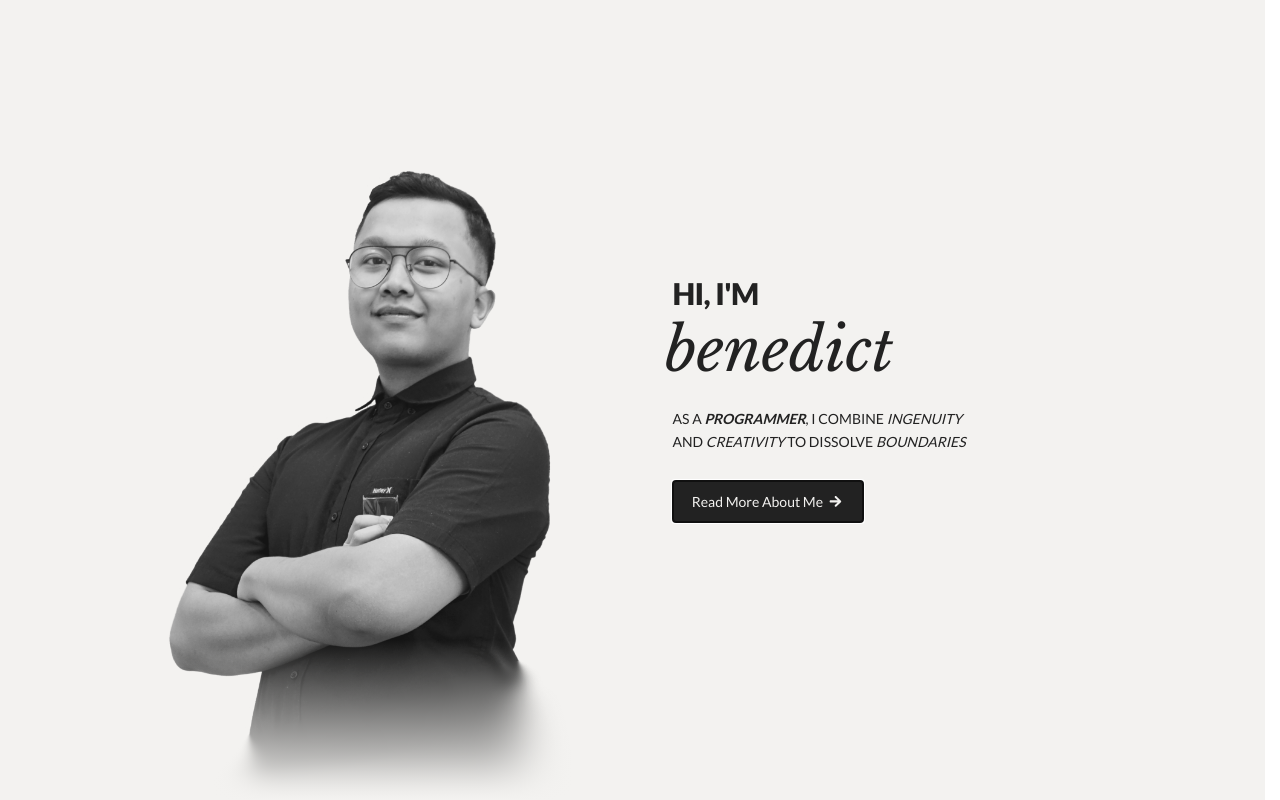
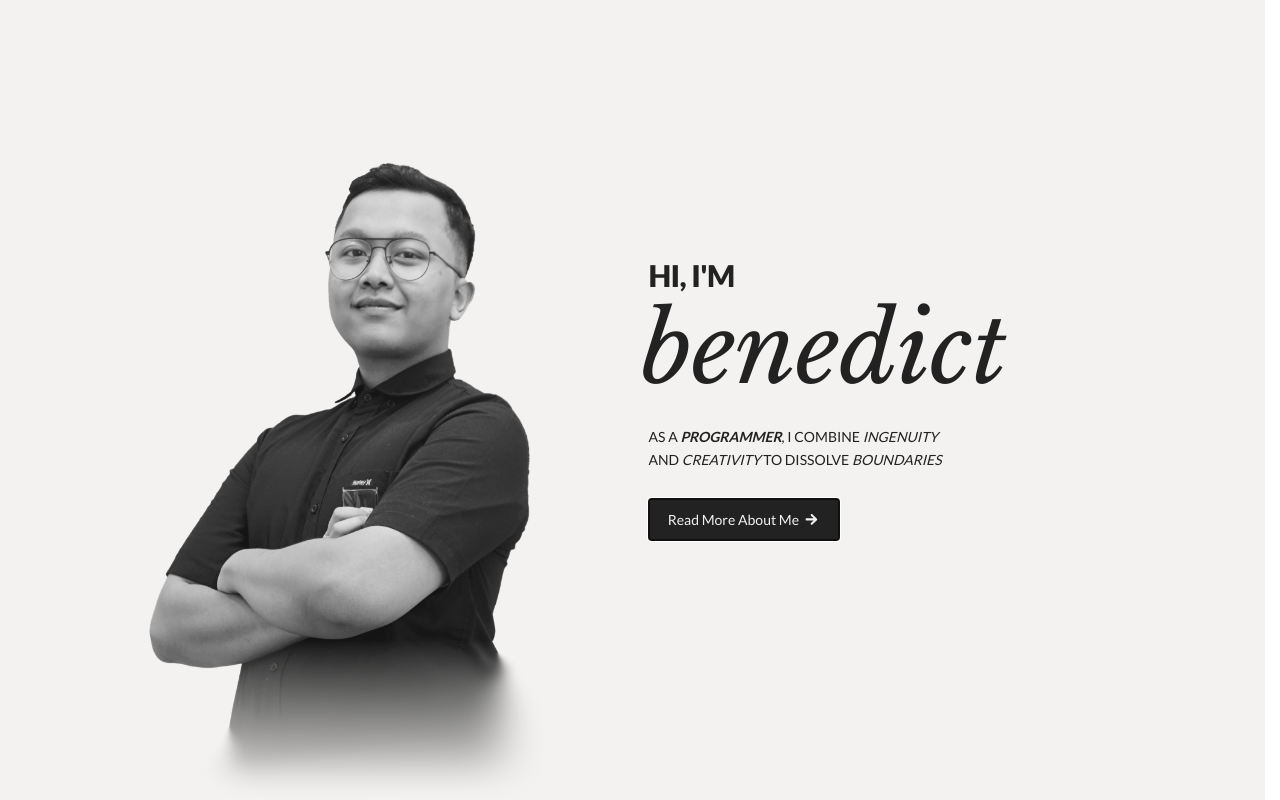
Before and after one commit to benedictusyoga/portfolio, a React (Vite) app: page / in a window 1280 px wide. Both pictures are taken after a click on the button "Read More About Me". Shown: the part 800-1600 px from the top of the page. Built offline with nearby package versions, Linux system fonts and the light colour scheme.

Commit message:
fix: picture resizing bug

```diff
--- a/src/components/About.css
+++ b/src/components/About.css
@@ -36,8 +36,9 @@
     max-width: 100%;
     object-fit: contain;
     position: absolute;
-    bottom: -5%;
-    left: 10%;
+    top: 50%;
+    left: 50%;
+    transform: translate(-50%, -40%);
     filter: grayscale(100%);
 }
 
@@ -58,7 +59,7 @@
     flex-direction: column;
     justify-content: center;
     align-items: flex-start;
-    padding-left: 5rem;
+    padding-left: 2rem;
     gap: var(--space-xl);
     z-index: 10;
 }
@@ -82,7 +83,7 @@
 
 .about-name {
     font-family: var(--font-secondary);
-    font-size: var(--text-6xl);
+    font-size: var(--text-8xl);
     font-weight: 400;
     font-style: italic;
     color: var(--text-color);
@@ -136,7 +137,11 @@
     }
 
     .about-image {
-        left: 0;
+        left: 50%;
+    }
+
+    .about-content {
+        padding-left: 2rem;
     }
 }
 
@@ -158,9 +163,12 @@
     .about-image {
         position: relative;
         bottom: 0;
-        left: 0;
+        top: auto;
+        left: 50%;
+        transform: translateX(-50%);
         max-height: 100%;
         margin: 0 auto;
+        height: auto;
     }
 
     .about-content {
--- a/src/components/About.tsx
+++ b/src/components/About.tsx
@@ -1,9 +1,12 @@
-import React from 'react';
+import React, { useState } from 'react';
 import './About.css';
 import benedictImage from '../assets/self-portrait.png';
 import { IoMdArrowRoundForward } from "react-icons/io";
+import Popup from './Popup';
 
 const About: React.FC = () => {
+    const [isPopupOpen, setIsPopupOpen] = useState(false);
+
     return (
         <section className="about-section" id="about">
             <div className="about-container">
@@ -20,11 +23,13 @@ const About: React.FC = () => {
                         AS A <strong><i>PROGRAMMER</i></strong>, I COMBINE <i>INGENUITY</i><br />
                         AND <i>CREATIVITY</i>{" "}TO DISSOLVE <i>BOUNDARIES</i>
                     </p>
-                    <button className="read-more-btn">
+                    <button className="read-more-btn" onClick={() => setIsPopupOpen(true)}>
                         Read More About Me <IoMdArrowRoundForward />
                     </button>
                 </div>
             </div>
+
+            <Popup isOpen={isPopupOpen} onClose={() => setIsPopupOpen(false)} />
         </section>
     );
 };
--- /dev/null
+++ b/src/components/Popup.css
@@ -0,0 +1,76 @@
+.popup-overlay {
+    position: fixed;
+    top: 0;
+    left: 0;
+    width: 100vw;
+    height: 100vh;
+    background-color: rgba(0, 0, 0, 0.4);
+    backdrop-filter: blur(8px);
+    display: flex;
+    justify-content: center;
+    align-items: center;
+    z-index: 9999;
+    opacity: 0;
+    animation: fadeIn 0.3s forwards;
+}
+
+.popup-content {
+    background-color: var(--bg-color);
+    border: 1px solid var(--text-secondary);
+    padding: 3rem;
+    position: relative;
+    max-width: 90%;
+    width: 400px;
+    text-align: center;
+    box-shadow: 0 20px 50px rgba(0, 0, 0, 0.3);
+    transform: scale(0.9);
+    animation: scaleUp 0.3s cubic-bezier(0.16, 1, 0.3, 1) forwards;
+}
+
+.popup-close-btn {
+    position: absolute;
+    top: 1rem;
+    right: 1rem;
+    background: transparent;
+    border: none;
+    font-size: 1.5rem;
+    color: var(--text-color);
+    cursor: pointer;
+    padding: 0.2rem;
+    transition: all 0.2s ease;
+    display: flex;
+    align-items: center;
+    justify-content: center;
+}
+
+.popup-close-btn:hover {
+    opacity: 0.6;
+    transform: rotate(90deg);
+}
+
+.popup-title {
+    font-family: var(--font-secondary);
+    font-size: var(--text-2xl);
+    margin-bottom: 1rem;
+    font-style: italic;
+    color: var(--text-color);
+}
+
+.popup-message {
+    font-family: var(--font-primary);
+    font-size: var(--text-base);
+    color: var(--text-color);
+    opacity: 0.8;
+}
+
+@keyframes fadeIn {
+    to {
+        opacity: 1;
+    }
+}
+
+@keyframes scaleUp {
+    to {
+        transform: scale(1);
+    }
+}
--- /dev/null
+++ b/src/components/Popup.tsx
@@ -0,0 +1,40 @@
+import React from 'react';
+import { IoMdClose } from "react-icons/io";
+import './Popup.css';
+
+interface PopupProps {
+    isOpen: boolean;
+    onClose: () => void;
+    title?: string;
+    message?: string;
+    children?: React.ReactNode;
+}
+
+const Popup: React.FC<PopupProps> = ({
+    isOpen,
+    onClose,
+    title,
+    message,
+    children
+}) => {
+    if (!isOpen) return null;
+
+    const hasCustomContent = title || message || children;
+    const effectiveTitle = title || (hasCustomContent ? null : "Coming Soon");
+    const effectiveMessage = message || (hasCustomContent ? null : "This feature is coming soon!");
+
+    return (
+        <div className="popup-overlay" onClick={onClose}>
+            <div className="popup-content" onClick={(e) => e.stopPropagation()}>
+                <button className="popup-close-btn" onClick={onClose}>
+                    <IoMdClose />
+                </button>
+                {effectiveTitle && <h3 className="popup-title">{effectiveTitle}</h3>}
+                {effectiveMessage && <p className="popup-message">{effectiveMessage}</p>}
+                {children}
+            </div>
+        </div>
+    );
+};
+
+export default Popup;
```
